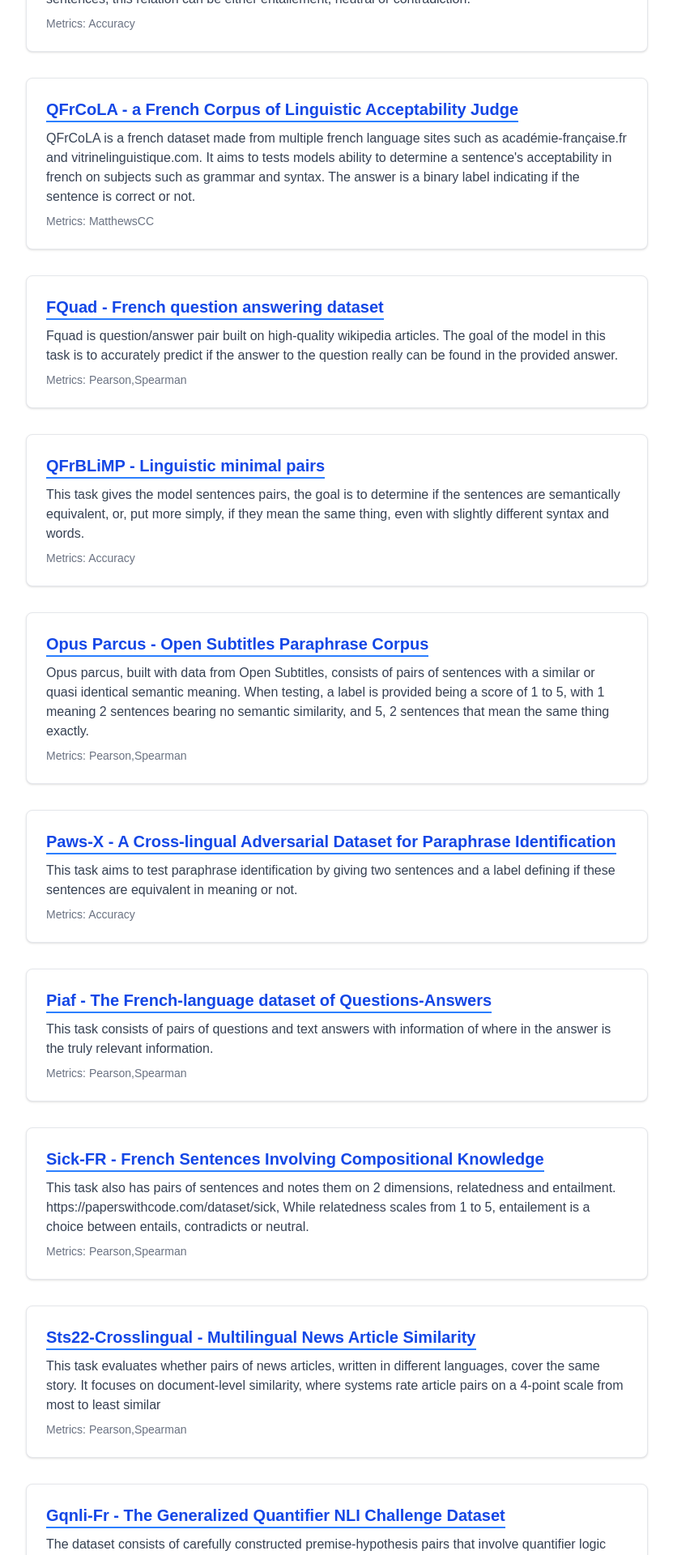
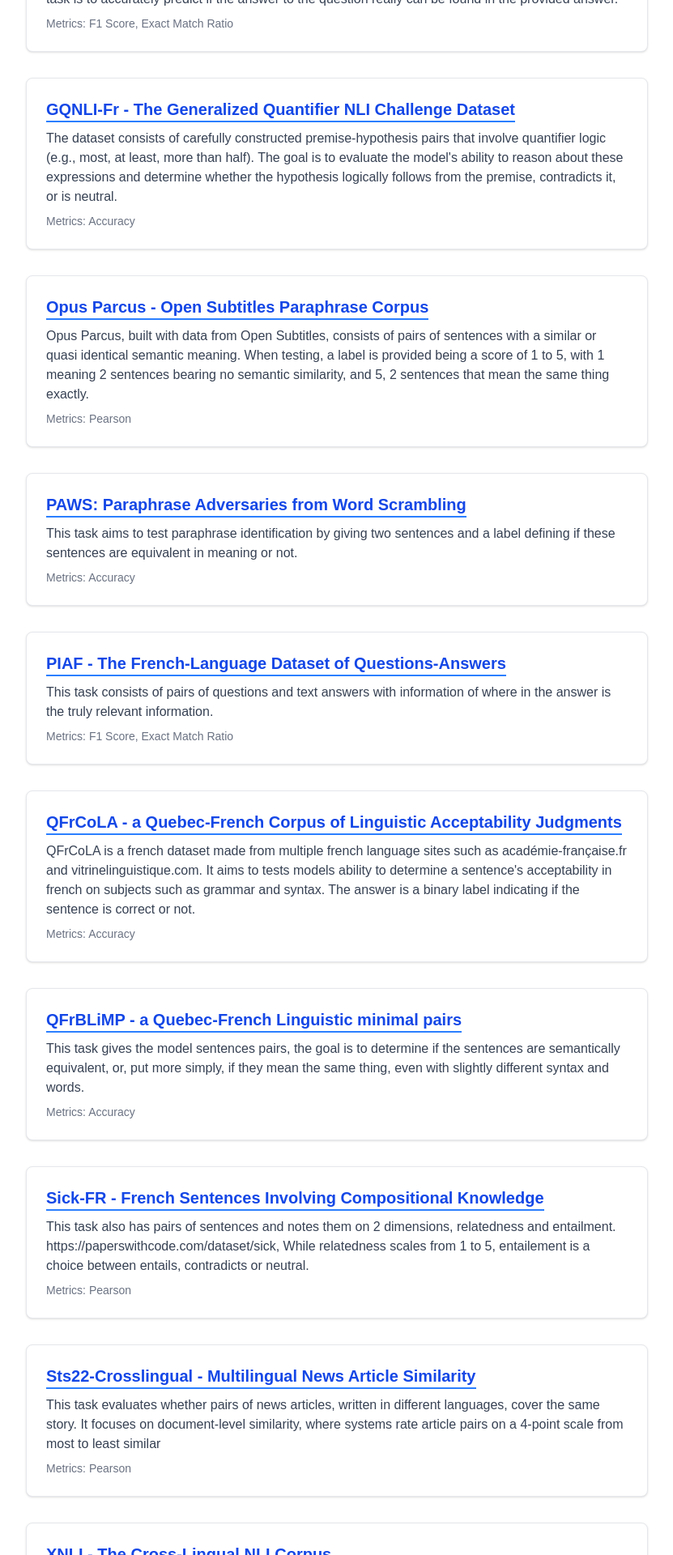
Before and after one commit to GRAAL-Research/COLE, a Next.js app in the folder frontend/: page /benchmarks in a window 1280 px wide. Shown: the part 460-2380 px from the top of the page at 81% size, without its empty margins (224-1055 px from the left). Built offline with nearby package versions, Linux system fonts and the light colour scheme.

Commit message:
fixed some typo in frontend and updated todo

```diff
--- a/frontend/src/app/FAQ/page.js
+++ b/frontend/src/app/FAQ/page.js
@@ -2,17 +2,13 @@
 import { useState } from 'react';
 
 const faqs = [
-  {
-    question: "When will this site be completed?",
-    answer: "The site is currently under development and will be released as soon as it is ready.",
-  },
   {
     question: "How can I evaluate my model?",
     answer: "You can upload your model outputs in JSON format on the website. The system will automatically evaluate them, and you can view the results in the evaluation interface.",
   },
   {
     question: "Is COLLE multilingual?",
-    answer: "No, COLLE is currently available only in French. The benchmark is specifically designed to evaluate NLU models in the French language.",
+    answer: "No, COLLE is available only in French. The benchmark is specifically designed to evaluate NLU models in the French language.",
   },
 ];
 
--- a/frontend/src/app/benchmarks/page.js
+++ b/frontend/src/app/benchmarks/page.js
@@ -1,10 +1,12 @@
 import Link from 'next/link';
-export default function benchmarks(){
+
+export default function benchmarks() {
     return (
         <div>
             <div className="max-w-3xl mx-auto px-2 py-3">
                 <p className="text-1.5xl  text-left text-gray-800 ">
-        Colle is constitued of X tasks, each of them aims to test 1 or more facet of language understanding in machine learning. Below are each of the tasks in more detail.
+                    Colle is constitued of X tasks, each of them aims to test 1 or more facet of language understanding
+                    in machine learning. Below are each of the tasks in more detail.
                 </p>
 
             </div>
@@ -17,58 +19,64 @@ export default function benchmarks(){
             in giving the correct sentiment for each review.
             "
                            metrics="Accuracy"></Benchmark>
-        <Benchmark title="XNLI - The Cross-Lingual NLI Corpus"
-                   link="https://github.com/facebookresearch/XNLI"
-               description="This task consists of pairs of sentences where the goal is to determine the relation between the two sentences, this relation can be either
-                            entailement, neutral or contradiction."
+
+                <Benchmark title="FQuAD - French Question Answering Dataset"
+                           link="https://arxiv.org/pdf/2002.06071"
+                           description="Fquad is question/answer pair built on high-quality wikipedia articles. The goal of the model in this task is to accurately predict if the answer to the
+            question really can be found in the provided answer."
+                           metrics="F1 Score, Exact Match Ratio"></Benchmark>
+
+                <Benchmark title="GQNLI-Fr - The Generalized Quantifier NLI Challenge Dataset"
+                           link="https://huggingface.co/datasets/maximoss/gqnli-fr"
+                           description="The dataset consists of carefully constructed premise-hypothesis pairs that involve quantifier logic (e.g., most, at least, more than half). The goal is to evaluate the model's ability to reason about these expressions and determine whether the hypothesis logically follows from the premise, contradicts it, or is neutral."
                            metrics="Accuracy"></Benchmark>
 
-        <Benchmark title="QFrCoLA  - a French Corpus of Linguistic Acceptability Judge"
+                <Benchmark title="Opus Parcus - Open Subtitles Paraphrase Corpus"
+                           link="https://huggingface.co/datasets/GEM/opusparcus"
+                           description="Opus Parcus, built with data from Open Subtitles, consists of pairs of sentences with a similar or quasi identical semantic meaning. When testing, a label is provided
+            being a score of 1 to 5, with 1 meaning 2 sentences bearing no semantic similarity, and 5, 2 sentences that mean the same thing exactly."
+                           metrics="Pearson"></Benchmark>
+
+                <Benchmark title="PAWS: Paraphrase Adversaries from Word Scrambling"
+                           link="https://github.com/google-research-datasets/paws"
+                           description="This task aims to test paraphrase identification by giving two sentences and a label defining if these sentences are equivalent in meaning or not."
+                           metrics="Accuracy"></Benchmark>
+
+                <Benchmark title="PIAF - The French-Language Dataset of Questions-Answers"
+                           link="https://aclanthology.org/2020.lrec-1.673/"
+                           description="This task consists of pairs of questions and text answers with information of where in the answer is the truly relevant information."
+                           metrics="F1 Score, Exact Match Ratio"></Benchmark>
+
+                <Benchmark title="QFrCoLA - a Quebec-French Corpus of Linguistic Acceptability Judgments"
                            link="https://github.com/davebulaval/qfrcola"
                            description="QFrCoLA  is a french dataset made from multiple french language sites such as académie-française.fr and vitrinelinguistique.com.
                    It aims to tests models ability to determine a sentence's acceptability in french on subjects such as grammar and syntax. The answer is a binary label
                    indicating if the sentence is correct or not."
-                  metrics="MatthewsCC"></Benchmark>
+                           metrics="Accuracy"></Benchmark>
 
-        <Benchmark title="FQuad - French question answering dataset"
-                   link="https://arxiv.org/pdf/2002.06071"
-               description="Fquad is question/answer pair built on high-quality wikipedia articles. The goal of the model in this task is to accurately predict if the answer to the
-            question really can be found in the provided answer."
-               metrics="Pearson,Spearman"></Benchmark>
-
-        <Benchmark title="QFrBLiMP - Linguistic minimal pairs"
+                <Benchmark title="QFrBLiMP - a Quebec-French Linguistic minimal pairs"
                            link="https://github.com/davebulaval/FrBLiMP"
                            description="This task gives the model sentences pairs, the goal is to determine if the sentences
             are semantically equivalent, or, put more simply, if they mean the same thing, even with slightly different
             syntax and words."
                            metrics="Accuracy"></Benchmark>
 
-        <Benchmark title="Opus Parcus - Open Subtitles Paraphrase Corpus"
-                   link="https://huggingface.co/datasets/GEM/opusparcus"
-               description="Opus parcus, built with data from Open Subtitles, consists of pairs of sentences with a similar or quasi identical semantic meaning. When testing, a label is provided
-            being a score of 1 to 5, with 1 meaning 2 sentences bearing no semantic similarity, and 5, 2 sentences that mean the same thing exactly."
-               metrics="Pearson,Spearman"></Benchmark>
-        <Benchmark title="Paws-X - A Cross-lingual Adversarial Dataset for Paraphrase Identification "
-                   link="https://paperswithcode.com/dataset/paws-x"
-               description="This task aims to test paraphrase identification by giving two sentences and a label defining if these sentences are equivalent in meaning or not."
-               metrics="Accuracy"></Benchmark>
-        <Benchmark title="Piaf - The French-language dataset of Questions-Answers"
-                   link="https://aclanthology.org/2020.lrec-1.673/"
-               description="This task consists of pairs of questions and text answers with information of where in the answer is the truly relevant information."
-               metrics="Pearson,Spearman"></Benchmark>
                 <Benchmark title="Sick-FR - French Sentences Involving Compositional Knowledge"
                            link=" https://huggingface.co/datasets/Lajavaness/SICK-fr"
                            description="This task also has pairs of sentences and notes them on 2 dimensions, relatedness and entailment. https://paperswithcode.com/dataset/sick, While relatedness scales from 1 to 5,
             entailement is a choice between entails, contradicts or neutral."
-               metrics="Pearson,Spearman"></Benchmark>
+                           metrics="Pearson"></Benchmark>
+
                 <Benchmark title="Sts22-Crosslingual - Multilingual News Article Similarity"
                            link="https://huggingface.co/datasets/mteb/sts22-crosslingual-sts/viewer/fr"
                            description="This task evaluates whether pairs of news articles, written in different languages, cover the same story. It focuses on document-level similarity,
                 where systems rate article pairs on a 4-point scale from most to least similar"
-               metrics="Pearson,Spearman"></Benchmark>
-        <Benchmark title="Gqnli-Fr - The Generalized Quantifier NLI Challenge Dataset"
-                   link="https://huggingface.co/datasets/maximoss/gqnli-fr"
-               description="The dataset consists of carefully constructed premise-hypothesis pairs that involve quantifier logic (e.g., most, at least, more than half). The goal is to evaluate the model's ability to reason about these expressions and determine whether the hypothesis logically follows from the premise, contradicts it, or is neutral."
+                           metrics="Pearson"></Benchmark>
+
+                <Benchmark title="XNLI - The Cross-Lingual NLI Corpus"
+                           link="https://github.com/facebookresearch/XNLI"
+                           description="This task consists of pairs of sentences where the goal is to determine the relation between the two sentences, this relation can be either
+                            entailement, neutral or contradiction."
                            metrics="Accuracy"></Benchmark>
 
 
@@ -79,7 +87,8 @@ export default function benchmarks(){
 
     );
 };
-function Benchmark({ title, description, metrics, link }) {
+
+function Benchmark({title, description, metrics, link}) {
     return (
         <div className="p-6 bg-white border border-gray-200 rounded-lg shadow-sm">
             <h3 className="text-xl font-semibold text-blue-700 mb-2 border-b-2 border-blue-500 inline-block">
--- a/frontend/src/app/components/taskbar.js
+++ b/frontend/src/app/components/taskbar.js
@@ -32,8 +32,8 @@ export default function Taskbar() {
         <Link href={`${pathname}?show=submit`} className={linkStyle('/submit')}>Submit your results</Link>
         <Link href="/benchmarks" className={linkStyle('/benchmarks')}>Our tasks</Link>
         <Link href="/results" className={linkStyle('/results')}>Results</Link>
-        <Link href="/leaderboard" className={linkStyle('/leaderboard')}>Colle Leaderboard</Link>
-        <Link href="https://huggingface.co/datasets/COLLE-Graal/ColleGraal" className={linkStyle('/hf')}>Our datasets</Link>
+        <Link href="/leaderboard" className={linkStyle('/leaderboard')}>COLLE Leaderboard</Link>
+        <Link href="https://huggingface.co/datasets/graalul/COLLE-public" className={linkStyle('/hf')}>Our datasets</Link>
       </div>
     </nav>
   );
--- a/frontend/src/app/contact/page.js
+++ b/frontend/src/app/contact/page.js
@@ -16,10 +16,10 @@ export default function Contact() {
         <div className="bg-gray-50 p-4 rounded-md border border-dashed border-blue-400">
           <p className="text-sm text-gray-500 mb-2">Email us at:</p>
           <a
-            href="mailto:jeNeSaisPasEncore@unEmail.unjour"
+            href="mailto:david.beauchemin@ift.ulaval.ca"
             className="text-blue-600 font-mono text-lg hover:underline"
           >
-            jeNeSaisPasEncore@unEmail.unjour
+            david.beauchemin@ift.ulaval.ca
           </a>
         </div>
     </div>
```
Also changed, not shown: frontend/src/app/guide/page.js (+30 -8 lines), 1 other file (tests, documents, lock files or other folders). Lines whose indentation alone changed are shown as unchanged.
